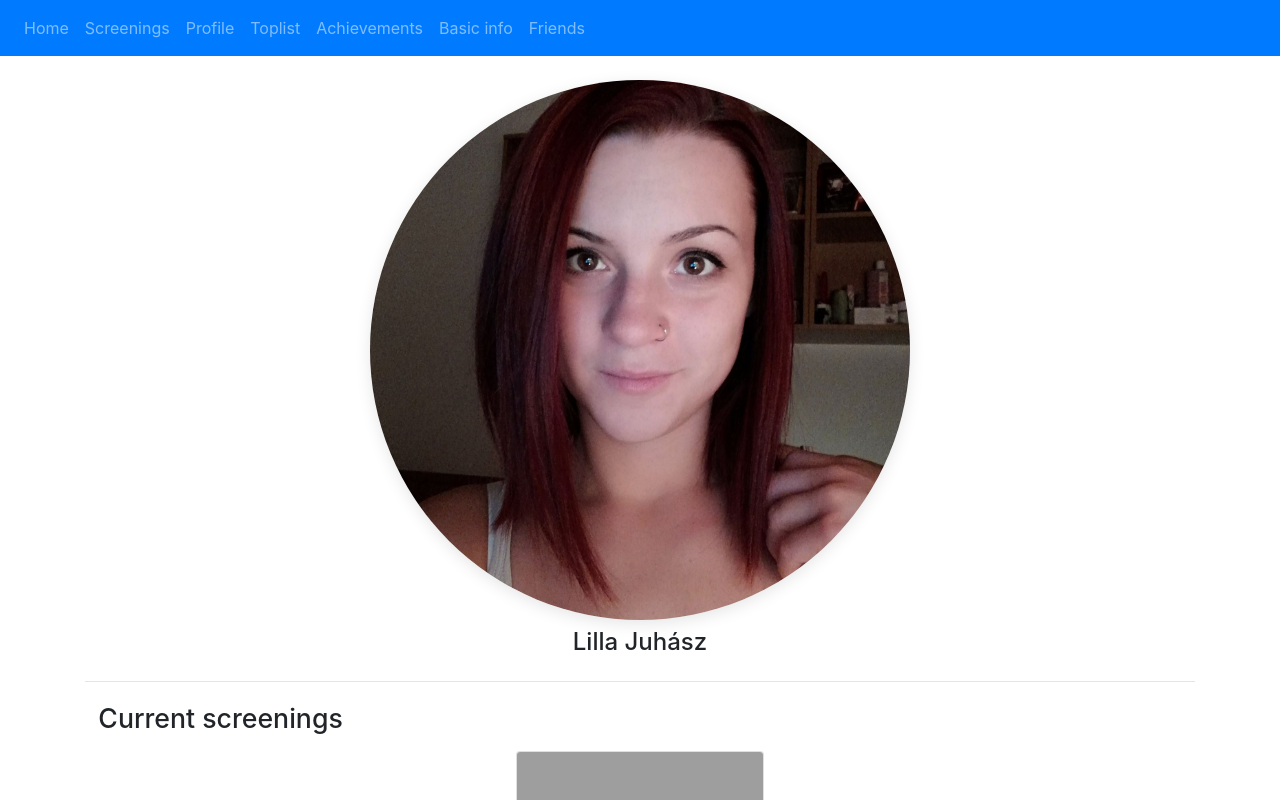
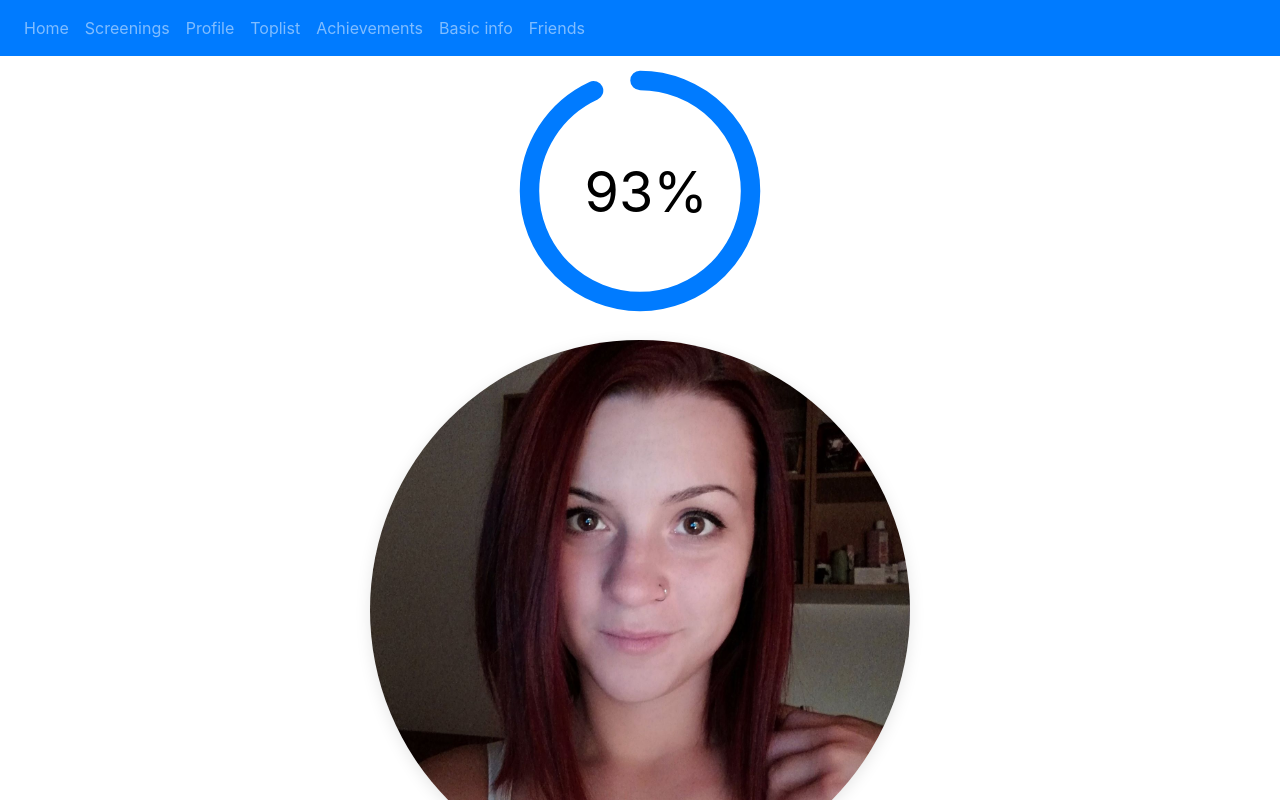
Before and after one commit to LSD2evosoft/medipus-web, an Angular app: page / in a window 1280 px wide. Shown: the top 800 px of the page. Built offline with nearby package versions, Linux system fonts and the light colour scheme; grey boxes are pictures that could not be loaded.

Commit message:
added power bar to home page

```diff
--- a/src/app/achievements/achievements.component.html
+++ b/src/app/achievements/achievements.component.html
@@ -1,3 +1,10 @@
-<div class="h3-1 text-center">Achievements</div>
+<div class="h3-1 text-center">
+    Achievements
+</div>
 
-<div></div>
+<div class="row mt-4 d-flex">
+    <div class="col-6 m-auto"></div>
+    <img class="img-fluid" src="/assets/achievement_first_screening.svg" />
+    <img class="img-fluid" src="/assets/achievement_what_a_year.svg" />
+    <img class="img-fluid" src="/assets/achievement_titty_guardian.svg" />
+</div>
--- a/src/app/app.module.ts
+++ b/src/app/app.module.ts
@@ -19,6 +19,7 @@ import { ModalModule } from 'ngx-bootstrap/modal';
 import { CollapseModule } from 'ngx-bootstrap/collapse';
 import { ScreeningsComponent } from './screenings/screenings.component';
 import { TypeaheadModule } from 'ngx-bootstrap/typeahead';
+import { ProgressbarModule } from 'ngx-bootstrap/progressbar';
 
 @NgModule({
     declarations: [
@@ -43,7 +44,8 @@ import { TypeaheadModule } from 'ngx-bootstrap/typeahead';
         BsDatepickerModule.forRoot(),
         TooltipModule.forRoot(),
         TypeaheadModule.forRoot(),
-        ModalModule.forRoot()
+        ModalModule.forRoot(),
+        ProgressbarModule.forRoot()
     ],
     providers: [],
     bootstrap: [AppComponent]
--- a/src/app/datastore.service.ts
+++ b/src/app/datastore.service.ts
@@ -50,6 +50,10 @@ export class DatastoreService {
                         id: '72f68663-9558-4d18-a395-c9c137f983a0',
                         screening: this.screenings[1],
                         date: new Date('2021-03-15')
+                    }, {
+                        id: 'fefe0587-4eb1-4454-827f-bee2fd055649',
+                        screening: this.screenings[2],
+                        date: new Date('2021-05')
                     }, {
                         id: 'fefe0587-4eb1-4454-827f-bee2fd055649',
                         screening: this.screenings[3],
--- a/src/app/home/home.component.html
+++ b/src/app/home/home.component.html
@@ -1,6 +1,25 @@
+<div class="">
+    <svg viewBox="0 0 36 36" class="circular-chart">
+        <path class="circle"
+          stroke-dasharray="93, 100"
+          d="M18 2.0845
+            a 15.9155 15.9155 0 0 1 0 31.831
+            a 15.9155 15.9155 0 0 1 0 -31.831"/>
+        <text font-size=6pt x="10" y="21" class="percentage">93%</text>
+      </svg>
+</div>
+
+
 <div class="row mt-4 d-flex">
     <div class="col-6 m-auto">
         <div class="avatar" routerLink="/profile">
+            <svg viewBox="0 0 36 36" class="circular-chart avatar__chart">
+                <path class="circle"
+                  stroke-dasharray="93, 100"
+                  d="M18 2.0845
+                    a 15.9155 15.9155 0 0 1 0 31.831
+                    a 15.9155 15.9155 0 0 1 0 -31.831"/>
+              </svg>
             <img class="avatar__img" src="/assets/lilla.jpg" />
         </div>
     </div>
--- a/src/app/home/home.component.ts
+++ b/src/app/home/home.component.ts
@@ -4,6 +4,7 @@ import { BsModalService, BsModalRef } from 'ngx-bootstrap/modal';
 import { Screening } from '../model/screening';
 import { SuggestedScreening } from '../model/suggestedScreening';
 import { formatDistance } from 'date-fns';
+import { ProgressbarModule } from 'ngx-bootstrap/progressbar';
 
 @Component({
     selector: 'app-home',
@@ -13,7 +14,6 @@ import { formatDistance } from 'date-fns';
 export class HomeComponent implements OnInit {
 
     constructor(public datastore: DatastoreService, private modalService: BsModalService) { }
-    myDate = new Date();
 
     helpers = {formatDistance}
     modalRef: BsModalRef;
--- a/src/styles.scss
+++ b/src/styles.scss
@@ -29,6 +29,13 @@
         width: 100%;
         height: auto;
     }
+    &__chart {
+        position: absolute;
+        top: 50px;
+        left: 50px;
+        width: 100%;
+        height: 100%;
+    }
 }
 
 .bg-lightcoral{
@@ -42,3 +49,24 @@
     font-size: 20pt;
     font-weight: 500;
 }
+
+.circular-chart {
+    display: block;
+    margin: 10px auto;
+    max-width: 80%;
+    max-height: 250px;
+  }
+
+  .circle {
+    stroke: #007bff;
+    fill: none;
+    stroke-width: 2.8;
+    stroke-linecap: round;
+    animation: progress 1s ease-out forwards;
+  }
+
+  @keyframes progress {
+    0% {
+      stroke-dasharray: 0 100;
+    }
+  }
```
